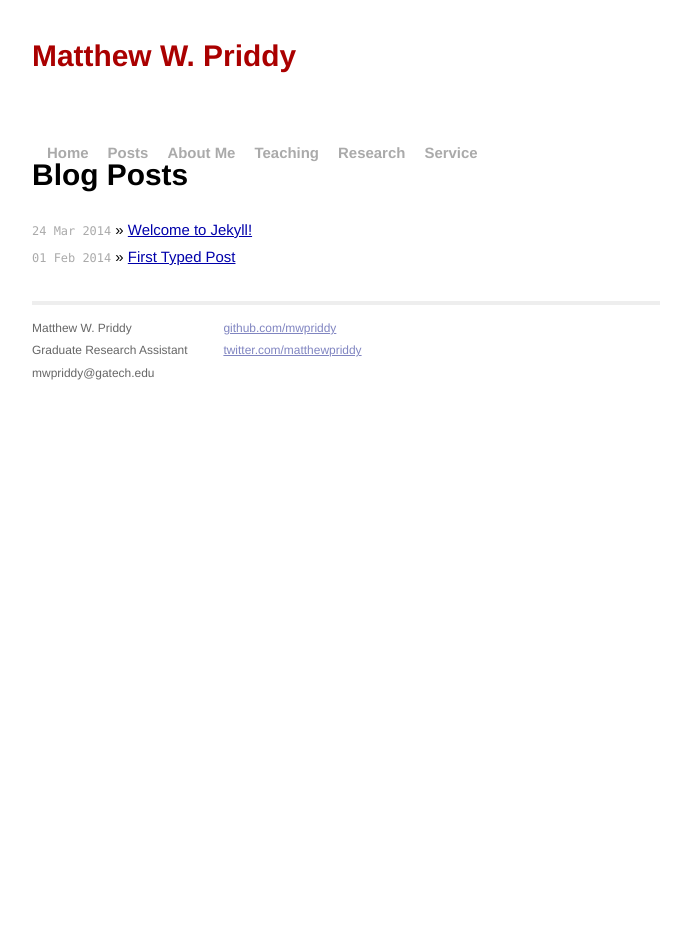
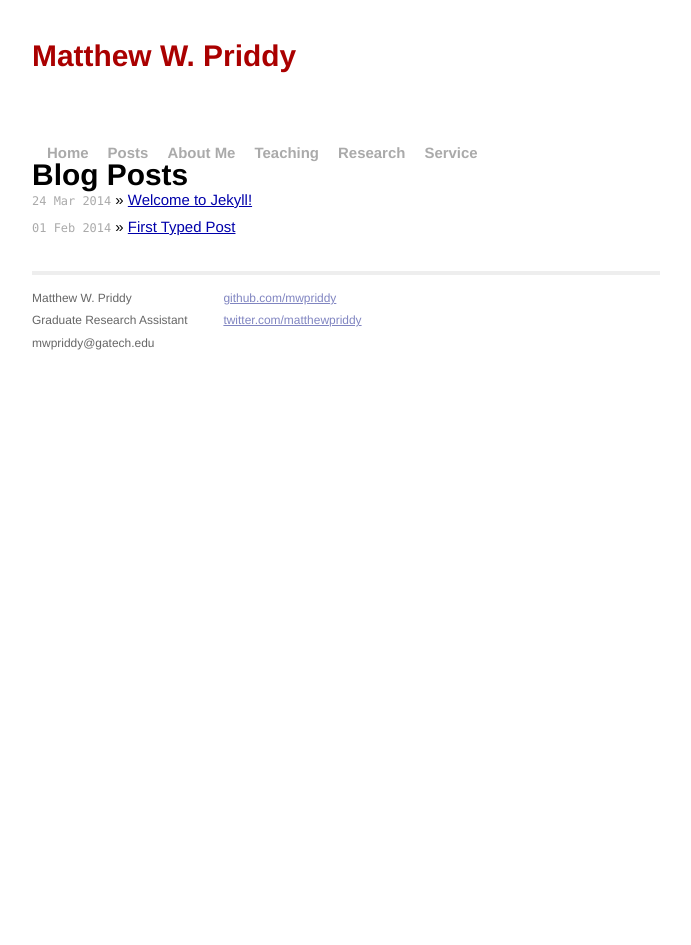
Before and after one commit to mwpriddy/mwpriddy.github.io, a Jekyll site: the page built from index.html, in a window 1280 px wide. Shown: the whole page, without its empty margins (294-985 px from the left). Built offline with Jekyll 4.4.1, drawn with Linux system fonts in a browser that asks for light colours; Markdown is read by kramdown in place of the engine named in the settings.

Commit message:
Update main.css

```diff
--- a/css/main.css
+++ b/css/main.css
@@ -22,7 +22,7 @@ body {
 h1, h2, h3, h4, h5, h6 {
   font-size: 100%; }
 
-h1 { margin-bottom: 1em;
+h1 { margin-bottom: 0em;
      font-size: 200%;}
 p { margin: 1em 0; }
 
```
